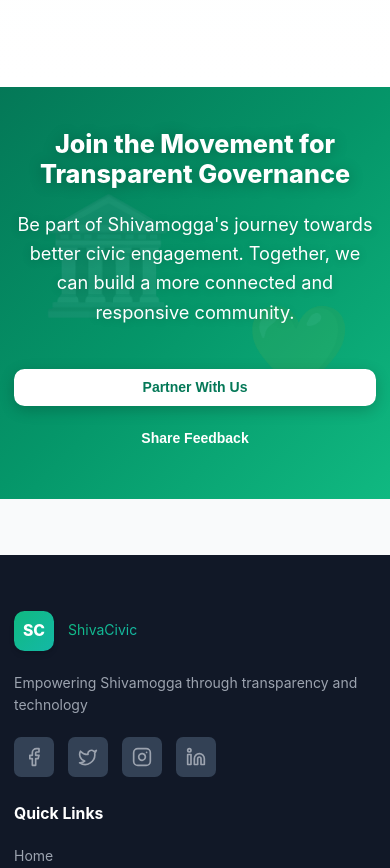
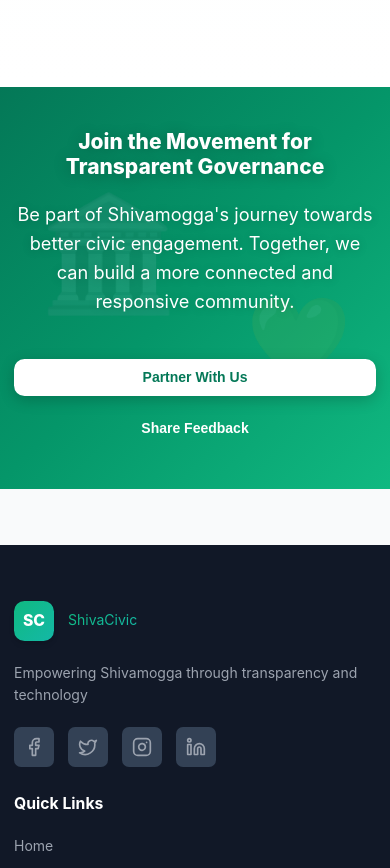
Before and after one commit to vishalaradhya-12/shivamogga-civic, a React (Vite) app: page / in a window 390 px wide. Shown: the part 4520-5388 px from the top of the page. Built offline with nearby package versions, Linux system fonts and the light colour scheme.

Commit message:
fix: Reduce CTA header font size to prevent overlapping

```diff
--- a/src/pages/Home.css
+++ b/src/pages/Home.css
@@ -550,15 +550,17 @@ body.dark .step-content p {
 }
 
 .cta-section h2 {
-    font-size: clamp(1.8rem, 4vw, 3.2rem);
+    font-size: clamp(1.5rem, 5vw, 2.5rem);
     margin-bottom: var(--spacing-lg);
     font-weight: 800;
     color: white !important;
     text-shadow: 0 2px 15px rgba(0, 0, 0, 0.3);
-    max-width: 90%;
+    max-width: 100%;
     margin-left: auto;
     margin-right: auto;
     overflow-wrap: break-word;
+    word-break: break-word;
+    padding: 0 var(--spacing-md);
 }
 
 .cta-section p {
```
